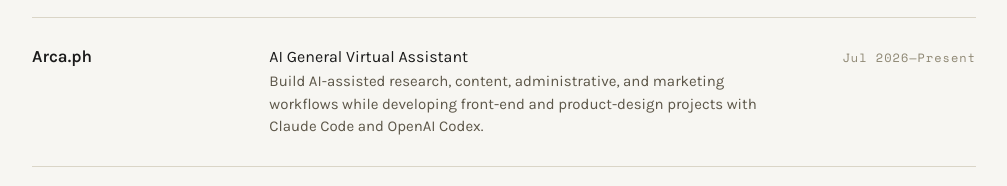
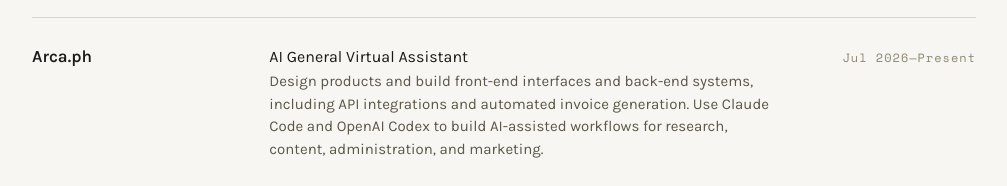
Before and after one commit to kennbutchoigutierrez/Gutierrez-Portfolio, a website: page index.html in a window 1280 px wide. Shown: the part 9265-9451 px from the top of the page, without its empty margins (136-1143 px from the left). Drawn offline with nearby package versions, Linux system fonts and the light colour scheme.

Commit message:
Highlight backend work in ARCA experience

```diff
--- a/index.html
+++ b/index.html
@@ -607,7 +607,7 @@ html.js-reveal .reveal.is-visible{opacity:1;transform:none;}
         <div class="exp-row__company">Arca.ph</div>
         <div>
           <div class="exp-row__role">AI General Virtual Assistant</div>
-          <div class="exp-row__line">Build AI-assisted research, content, administrative, and marketing workflows while developing front-end and product-design projects with Claude Code and OpenAI Codex.</div>
+          <div class="exp-row__line">Design products and build front-end interfaces and back-end systems, including API integrations and automated invoice generation. Use Claude Code and OpenAI Codex to build AI-assisted workflows for research, content, administration, and marketing.</div>
         </div>
         <div class="exp-row__dates">Jul 2026—Present</div>
       </div>
```
